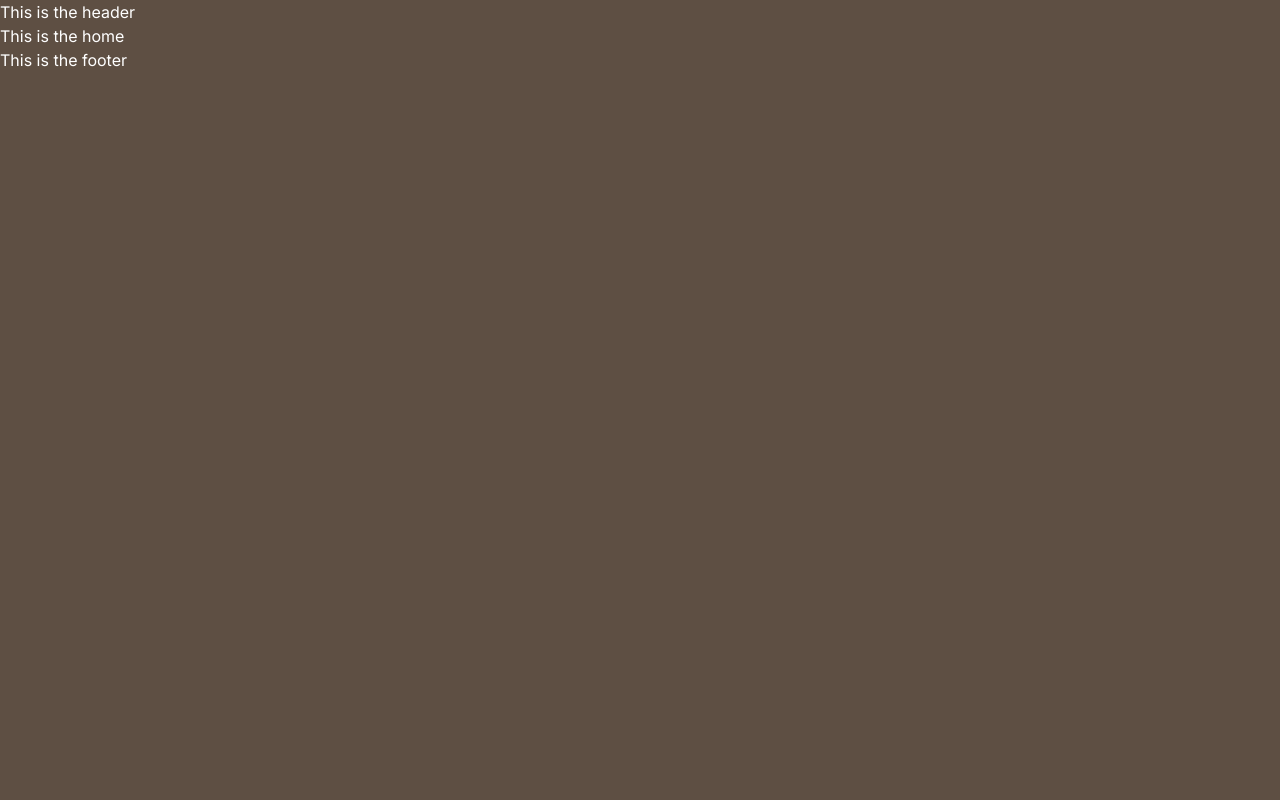
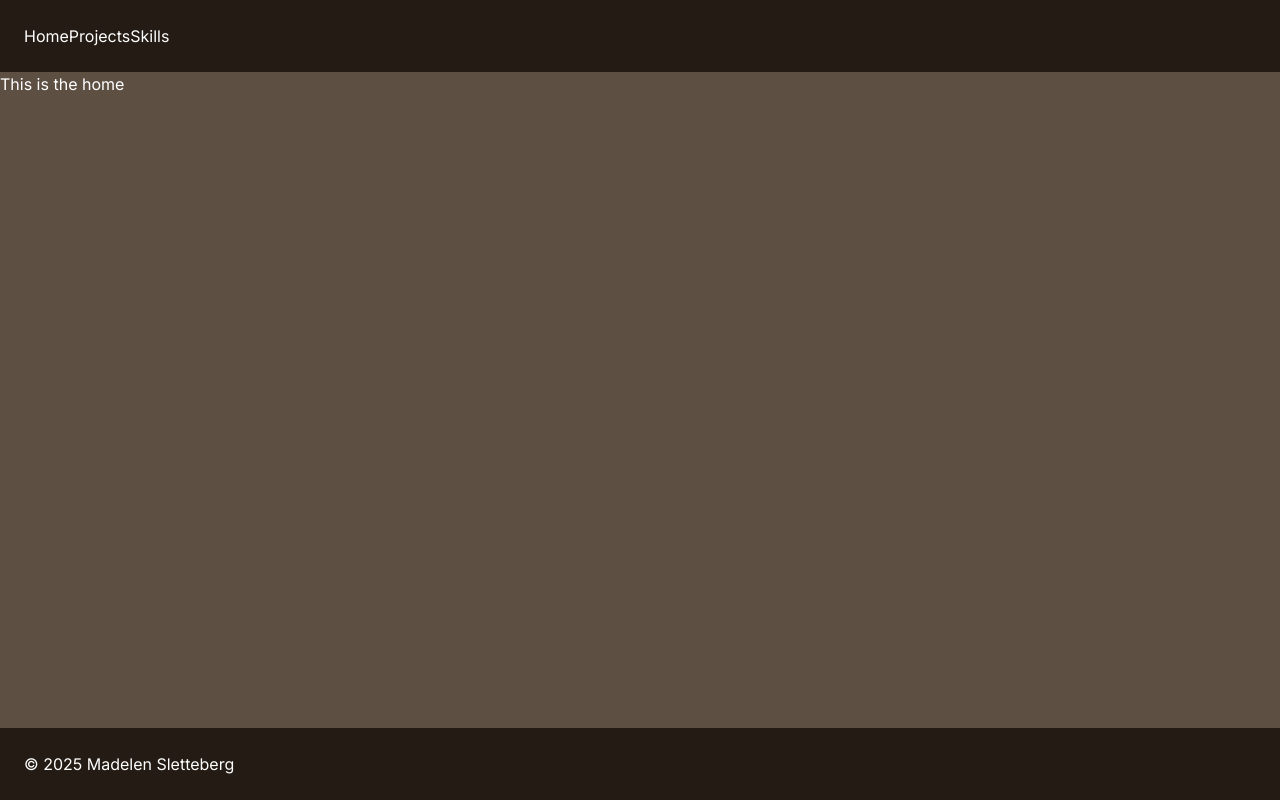
Before and after one commit to maddipaddi/maddipaddi, a React (Vite) app: page / in a window 1280 px wide. Built offline with nearby package versions, Linux system fonts and the light colour scheme.

Commit message:
feat: add semantic structure to pages with header, main, and footer, and make footer stick to bottom of page

```diff
--- a/src/components/layout/Footer.jsx
+++ b/src/components/layout/Footer.jsx
@@ -1,3 +1,7 @@
 export default function Footer() {
-  return <h1>This is the footer</h1>;
+  return (
+    <footer className="bg-primary p-6">
+      <p>&copy; {new Date().getFullYear()} Madelen Sletteberg</p>
+    </footer>
+  );
 }
--- a/src/components/layout/Header.jsx
+++ b/src/components/layout/Header.jsx
@@ -1,3 +1,13 @@
+import { NavLink } from "react-router";
+
 export default function Header() {
-  return <h1>This is the header</h1>;
+  return (
+    <header className="bg-primary p-6">
+      <nav className="">
+        <NavLink to={"/"}>Home</NavLink>
+        <NavLink to={"/projects"}>Projects</NavLink>
+        <NavLink to={"/skills"}>Skills</NavLink>
+      </nav>
+    </header>
+  );
 }
--- a/src/components/layout/index.jsx
+++ b/src/components/layout/index.jsx
@@ -6,7 +6,9 @@ export default function Layout() {
   return (
     <>
       <Header />
-      <Outlet />
+      <main className="flex flex-col flex-grow">
+        <Outlet />
+      </main>
       <Footer />
     </>
   );
```
